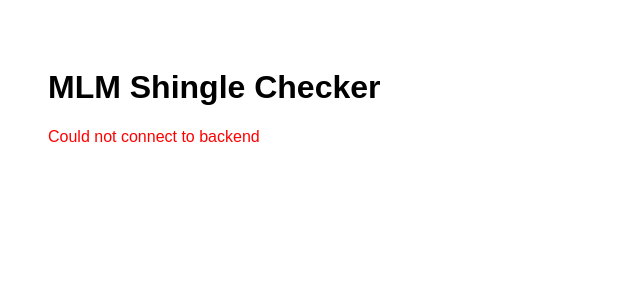
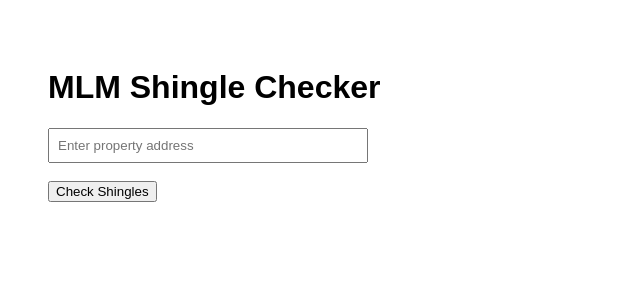
Before and after one commit to williamobrienmlmhi/mlm-shingle-checker, a React (Vite) app in the folder frontend/: page / in a window 1280 px wide. Shown: the top 300 px of the page, without its empty margins (0-640 px from the left). Built offline with nearby package versions, Linux system fonts and the light colour scheme; no server answers.

Commit message:
Connect frontend to /check endpoint

```diff
--- a/frontend/src/App.jsx
+++ b/frontend/src/App.jsx
@@ -1,31 +1,72 @@
-import { useEffect, useState } from "react";
+import { useState } from "react";
 
 function App() {
-  const [status, setStatus] = useState("Loading...");
+  const [address, setAddress] = useState("");
+  const [result, setResult] = useState(null);
   const [error, setError] = useState(null);
+  const [loading, setLoading] = useState(false);
 
-  useEffect(() => {
-    fetch("https://shingle-backend.onrender.com/")
-      .then((res) => res.json())
-      .then((data) => {
-        setStatus(data.status);
-      })
-      .catch((err) => {
-        setError("Could not connect to backend");
-        console.error(err);
+  const checkAddress = async () => {
+    setLoading(true);
+    setError(null);
+    setResult(null);
+
+    try {
+      const res = await fetch("https://shingle-backend.onrender.com/check", {
+        method: "POST",
+        headers: {
+          "Content-Type": "application/json",
+        },
+        body: JSON.stringify({ address }),
       });
-  }, []);
+
+      const data = await res.json();
+
+      if (!res.ok) {
+        throw new Error(data.error || "Request failed");
+      }
+
+      setResult(data);
+    } catch (err) {
+      setError(err.message);
+    } finally {
+      setLoading(false);
+    }
+  };
 
   return (
     <div style={{ padding: "40px", fontFamily: "Arial" }}>
       <h1>MLM Shingle Checker</h1>
 
-      {error ? (
-        <p style={{ color: "red" }}>{error}</p>
-      ) : (
-        <p><strong>Backend status:</strong> {status}</p>
+      <input
+        type="text"
+        placeholder="Enter property address"
+        value={address}
+        onChange={(e) => setAddress(e.target.value)}
+        style={{ padding: "8px", width: "300px" }}
+      />
+
+      <br /><br />
+
+      <button onClick={checkAddress} disabled={loading}>
+        {loading ? "Checking..." : "Check Shingles"}
+      </button>
+
+      <br /><br />
+
+      {error && <p style={{ color: "red" }}>{error}</p>}
+
+      {result && (
+        <div>
+          <h3>Result</h3>
+          <p><strong>Address:</strong> {result.address}</p>
+          <p><strong>Risk Level:</strong> {result.riskLevel}</p>
+          <p><strong>Recommendation:</strong> {result.recommendation}</p>
+          <p><strong>Confidence Score:</strong> {result.confidenceScore}</p>
+        </div>
       )}
     </div>
   );
 }
+
 export default App;
```
